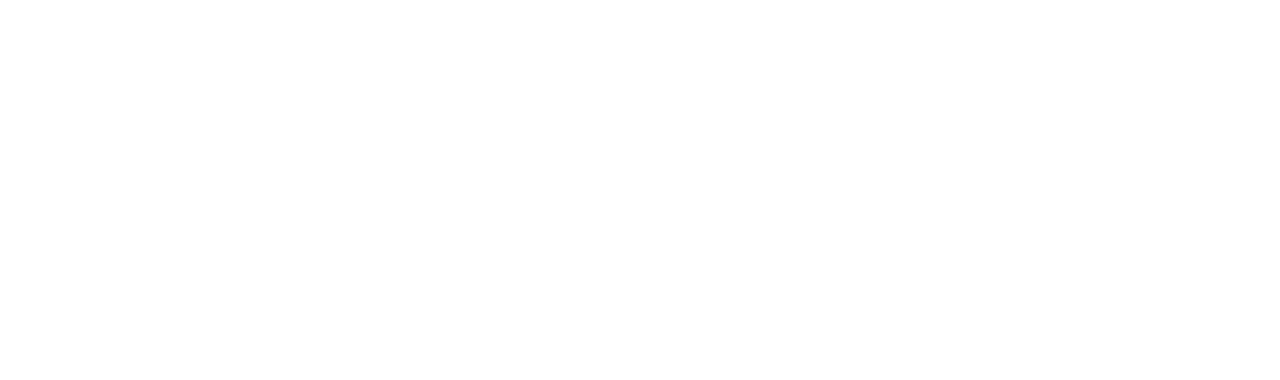
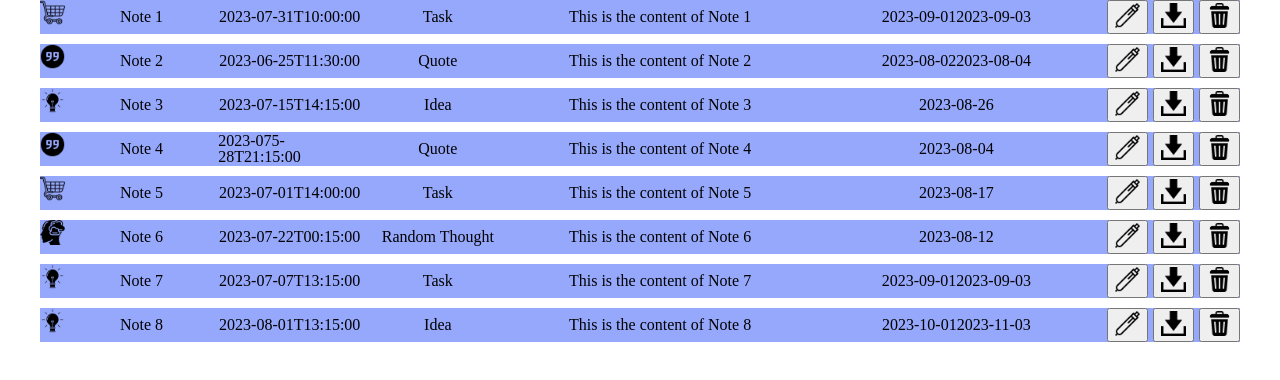
Before and after one commit to p1982/radency_hw1, a plain HTML site: page index.html in a window 1280 px wide. Drawn offline with Linux system fonts and the light colour scheme.

Commit message:
class notes and render card notes added

```diff
--- /dev/null
+++ b/css/index.css
@@ -0,0 +1,61 @@
+* {
+    box-sizing: border-box;
+}
+
+a {
+    text-decoration: none;
+}
+
+a, button {
+    cursor: pointer;
+}
+
+.container {
+    margin: 0 auto;
+    max-width: 1200px;
+}
+
+.notes-list {
+    display: flex;
+    flex-direction: column;
+    gap: 10px;
+}
+
+.notes-item {
+    background-color: rgb(150, 168, 252);
+    display: grid;
+    grid-template-columns: repeat(39, 1fr);
+    gap: 5px;
+}
+
+.notes {
+    display: flex;
+    justify-content: center;
+    align-items: center;
+}
+
+.notes-content {
+    grid-column: span 10;
+}
+
+.notes-data {
+    grid-column: span 10;
+}
+
+.notes-title {
+    grid-column: span 5;
+}
+
+.notes-btn {
+    grid-column: span 1;
+    padding: 5px;
+}
+
+.notes-text {
+    grid-column: span 5;
+}
+
+.icon {
+    width: 25px;
+    height: 25px;
+}
--- /dev/null
+++ b/css/reset.css
@@ -0,0 +1,48 @@
+/* http://meyerweb.com/eric/tools/css/reset/
+   v2.0 | 20110126
+   License: none (public domain)
+*/
+
+html, body, div, span, applet, object, iframe,
+h1, h2, h3, h4, h5, h6, p, blockquote, pre,
+a, abbr, acronym, address, big, cite, code,
+del, dfn, em, img, ins, kbd, q, s, samp,
+small, strike, strong, sub, sup, tt, var,
+b, u, i, center,
+dl, dt, dd, ol, ul, li,
+fieldset, form, label, legend,
+table, caption, tbody, tfoot, thead, tr, th, td,
+article, aside, canvas, details, embed,
+figure, figcaption, footer, header, hgroup,
+menu, nav, output, ruby, section, summary,
+time, mark, audio, video {
+	margin: 0;
+	padding: 0;
+	border: 0;
+	font-size: 100%;
+	font: inherit;
+	vertical-align: baseline;
+}
+/* HTML5 display-role reset for older browsers */
+article, aside, details, figcaption, figure,
+footer, header, hgroup, menu, nav, section {
+	display: block;
+}
+body {
+	line-height: 1;
+}
+ol, ul {
+	list-style: none;
+}
+blockquote, q {
+	quotes: none;
+}
+blockquote:before, blockquote:after,
+q:before, q:after {
+	content: '';
+	content: none;
+}
+table {
+	border-collapse: collapse;
+	border-spacing: 0;
+}
--- a/index.html
+++ b/index.html
@@ -4,8 +4,11 @@
     <meta charset="UTF-8">
     <meta name="viewport" content="width=device-width, initial-scale=1.0">
     <title>Notes</title>
+    <link href="./css/reset.css" rel="stylesheet">
+    <link href="./css/index.css" rel="stylesheet">
 </head>
 <body>
+    <div id="root"></div>
     <script type="module" src="./js/index.js"></script>
 </body>
 </html>
--- a/js/API/API.js
+++ b/js/API/API.js
@@ -3,10 +3,10 @@ class API {
         this.baseUrl = "./notes.json"
     }
     async getData(url) {
-        const res = await fetch(`${this.url}/${url}`)
+        const res = await fetch(`${this.baseUrl}`)
         if (res.ok) {
             const data = await res.json()
-            return data
+            return data.notes
         }
     }
     async createData(url, note) {
@@ -14,7 +14,7 @@ class API {
             method: 'POST',
             headers: {
                 "Content-Type": "application/json",
-              },
+            },
             body: JSON.stringify(note),
         })
         if (res.ok) {
@@ -27,7 +27,7 @@ class API {
             method: 'PUT',
             headers: {
                 "Content-Type": "application/json",
-              },
+            },
             body: JSON.stringify(note),
         })
         if (res.ok) {
@@ -40,7 +40,7 @@ class API {
             method: 'DELETE',
             headers: {
                 "Content-Type": "application/json",
-              },
+            },
         })
         if (res.ok) {
             const data = await res.json()
@@ -48,3 +48,5 @@ class API {
         }
     }
 }
+
+export default new API()
--- /dev/null
+++ b/js/Button/Button.js
@@ -0,0 +1,15 @@
+import { configButtons } from "./configButton.js"
+class Button {
+    renderButton(id) {
+        const { className, text, type } = configButtons[id]
+        // const button = document.createElement("button")
+        // button.className = className
+        // button.textContent = text
+        // button.type = type || "button"
+        return (
+            `<button class=${className} type=${type?type:"button"}>${text}</button>`
+        )
+    }
+}
+
+export default new Button()
--- /dev/null
+++ b/js/Button/configButton.js
@@ -0,0 +1,19 @@
+export const configButtons = {
+    createNotes: {
+        text: "Create Notes",
+        type: "submit",
+        className: "primary-btn"
+    },
+    deleteNotes: {
+        text: "<img class='icon' src='./img/icons/free-icon-bin-4402519.png' alt='delete icon'/>",
+        className: "icon-btn"
+    },
+    editNotes: {
+        text: "<img class='icon'src='./img/icons/free-icon-pen-2007034.png' alt='download icon'/>",
+        className: "icon-btn"
+    },
+    downLoadNotes: {
+        text: "<img class='icon' src='./img/icons/free-icon-down-arrow-800892.png' alt='edit icon'/>",
+        className: "icon-btn"
+    }
+}
--- a/js/Notes/Notes.js
+++ b/js/Notes/Notes.js
@@ -0,0 +1,28 @@
+import Button from "../Button/Button.js"
+class Notes {
+    renderNotes(notes) {
+        const ul = document.createElement("ul")
+        ul.className = "notes-list"
+        ul.insertAdjacentHTML('beforeend', `${notes.map(note=>{
+            return this.renderCardNote(note)
+        }).join("")}`)
+        return ul
+    }
+    renderCardNote ({id, icon, name, created, category, content, dates}) {
+        return (
+            `<li id=${id} class='notes-item'>
+                <div className='notes notes-btn'>${icon}</div>
+                <h6 class='notes notes-title'>${name}</h6>
+                <p class='notes notes-text'>${created}</p>
+                <p class='notes notes-text'>${category}</p>
+                <p class='notes notes-content'>${content}</p>
+                <ul class='notes notes-data'>${dates.map(date=>`<li>${date}</li>`).join("")}</ul>
+                <div className='notes notes-btn'>${Button.renderButton("editNotes")}</div>
+                <div className='notes notes-btn'>${Button.renderButton("downLoadNotes")}</div>
+                <div className='notes notes-btn'>${Button.renderButton("deleteNotes")}</div>
+            </li>`
+        )
+    }
+}
+
+export default new Notes()
--- a/js/index.js
+++ b/js/index.js
@@ -0,0 +1,19 @@
+import API from "./API/API.js";
+import Notes from "./Notes/Notes.js"
+
+const root = document.querySelector("#root")
+
+const init = async () => {
+    try {
+        const notes = await API.getData("")
+        const list = Notes.renderNotes(notes)
+        const container = document.createElement("div")
+        container.className = "container"
+        container.append(list)
+        root.append(container)
+    } catch (e) {
+        console.error(e)
+    }
+}
+
+init()
--- /dev/null
+++ b/notes.json
@@ -0,0 +1,76 @@
+{
+    "notes": [
+        {
+            "id": 1,
+            "icon": "<img class='icon' src='./img/icons/task.png' alt='task icon'/>",
+            "name": "Note 1",
+            "created": "2023-07-31T10:00:00",
+            "category": "Task",
+            "content": "This is the content of Note 1",
+            "dates": ["2023-09-01", "2023-09-03"]
+        },
+        {
+            "id": 2,
+            "name": "Note 2",
+            "icon": "<img class='icon' src='./img/icons/quote.png' alt='quote icon'/>",
+            "created": "2023-06-25T11:30:00",
+            "category": "Quote",
+            "content": "This is the content of Note 2",
+            "dates": ["2023-08-02", "2023-08-04"]
+        },
+        {
+            "id": 3,
+            "icon": "<img class='icon' src='./img/icons/idea.png' alt='idea icon'/>",
+            "name": "Note 3",
+            "created": "2023-07-15T14:15:00",
+            "category": "Idea",
+            "content": "This is the content of Note 3",
+            "dates": ["2023-08-26"]
+        },
+        {
+            "id": 4,
+            "name": "Note 4",
+            "icon": "<img class='icon' src='./img/icons/quote.png' alt='quote icon'/>",
+            "created": "2023-075-28T21:15:00",
+            "category": "Quote",
+            "content": "This is the content of Note 4",
+            "dates": ["2023-08-04"]
+        },
+        {
+            "id": 5,
+            "icon": "<img class='icon' src='./img/icons/task.png' alt='task icon'/>",
+            "name": "Note 5",
+            "created": "2023-07-01T14:00:00",
+            "category": "Task",
+            "content": "This is the content of Note 5",
+            "dates": ["2023-08-17"]
+        },
+        {
+            "id": 6,
+            "icon": "<img class='icon' src='./img/icons/onmind.png' alt='on mind icon'/>",
+            "name": "Note 6",
+            "created": "2023-07-22T00:15:00",
+            "category": "Random Thought",
+            "content": "This is the content of Note 6",
+            "dates": ["2023-08-12"]
+        },
+        {
+            "id": 7,
+            "name": "Note 7",
+            "icon": "<img class='icon' src='./img/icons/idea.png' alt='idea icon'/>",
+            "created": "2023-07-07T13:15:00",
+            "category": "Task",
+            "content": "This is the content of Note 7",
+            "dates": ["2023-09-01", "2023-09-03"]
+        },
+        {
+            "id": 8,
+            "icon": "<img class='icon' src='./img/icons/idea.png' alt='idea icon'/>",
+            "name": "Note 8",
+            "created": "2023-08-01T13:15:00",
+            "category": "Idea",
+            "content": "This is the content of Note 8",
+            "dates": ["2023-10-01", "2023-11-03"]
+        }
+    ]
+}
```
Also changed, not shown: js/API/notes.json (deleted, +0 -53 lines), img/icons/free-icon-bin-4402519.png (added), img/icons/free-icon-down-arrow-800892.png (added), img/icons/free-icon-pen-2007034.png (added), img/icons/idea.png (added), img/icons/onmind.png (added), img/icons/quote.png (added), img/icons/task.png (added), js/Modal/Modal.js (added).
